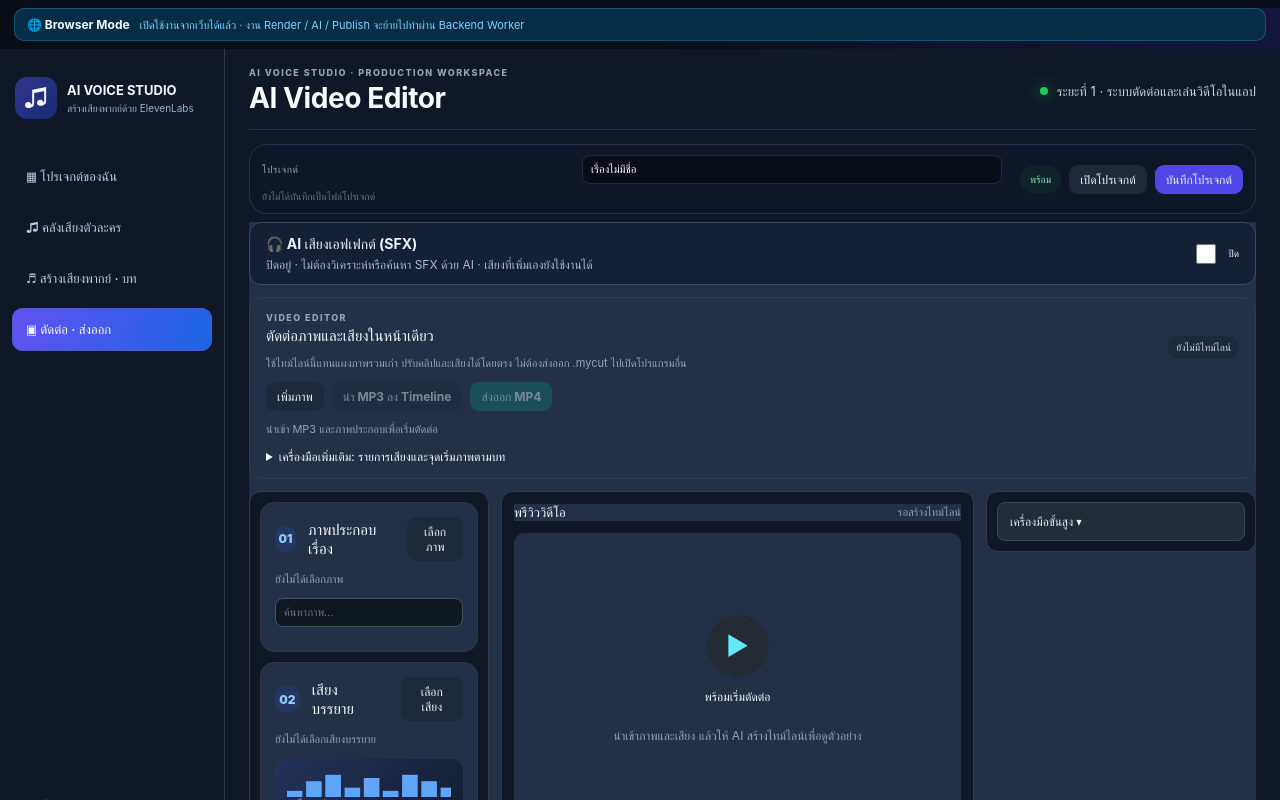
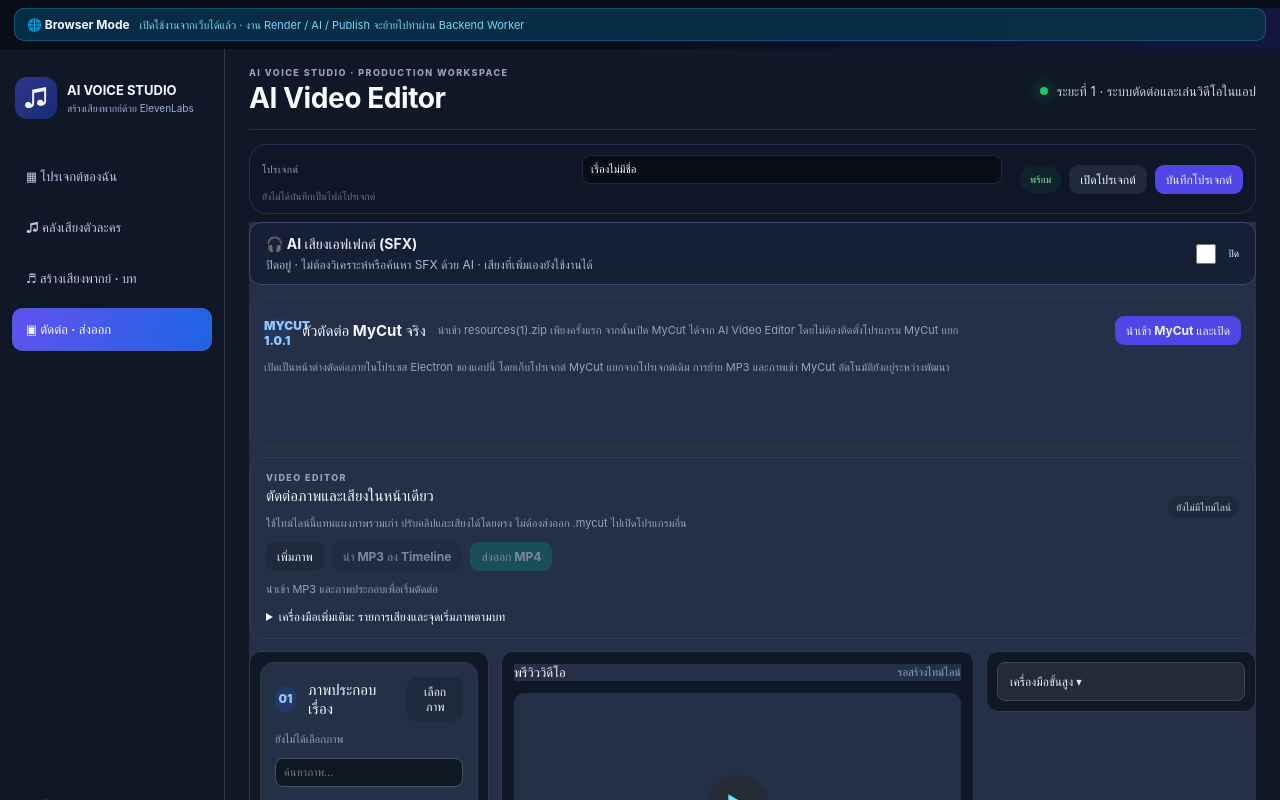
Before and after one commit to gananajak-lgtm/gananajak-lgtm-ai-video-editor, a React (Vite) app: page / in a window 1280 px wide. Both pictures are taken after a click on the button "▣ ตัดต่อ · ส่งออก". Shown: the top 800 px of the page. Built offline with nearby package versions, Linux system fonts and the light colour scheme.

Commit message:
feat(mycut): add one-time resources import and launch actual MyCut editor from app

```diff
--- a/src/renderer/App.tsx
+++ b/src/renderer/App.tsx
@@ -41,6 +41,27 @@ function formatTime(seconds: number) {
 }
 
 export default function App() {
+  const [myCutReady, setMyCutReady] = useState(false);
+  const [myCutOpening, setMyCutOpening] = useState(false);
+  const [myCutLocalMessage, setMyCutLocalMessage] = useState("");
+  useEffect(() => { void window.videoEditor.isLocalMyCutReady().then(setMyCutReady).catch(() => setMyCutReady(false)); }, []);
+  const openPersonalMyCut = async () => {
+    if (myCutOpening) return;
+    setMyCutOpening(true);
+    setMyCutLocalMessage("");
+    try {
+      if (!myCutReady) {
+        const installed = await window.videoEditor.importLocalMyCutResources();
+        if (!installed) { setMyCutLocalMessage("ยังไม่ได้เลือกแพ็กเกจ MyCut"); return; }
+        setMyCutReady(true);
+      }
+      await window.videoEditor.openLocalMyCutEditor();
+      setMyCutLocalMessage("เปิดหน้าตัดต่อ MyCut 1.0.1 แล้ว");
+    } catch (error) {
+      setMyCutLocalMessage("เปิด MyCut ไม่สำเร็จ: " + String(error));
+    } finally { setMyCutOpening(false); }
+  };
+
   const [projectId, setProjectId] = useState(() => `project-${Date.now()}`);
   const episodeEditorRef = useRef<{ projectId: string; episodeId: string } | null>(null);
   const autosaveGenerationRef = useRef(0);
@@ -1253,6 +1274,13 @@ export default function App() {
         <div className="heroBadge">🎧</div>
       </details>
 
+      <section className="panel" aria-label="MyCut สำหรับใช้งานส่วนตัว">
+        <div className="panelHeader"><div><span className="step">MYCUT 1.0.1</span><h3>ตัวตัดต่อ MyCut จริง</h3><p className="muted">นำเข้า resources(1).zip เพียงครั้งแรก จากนั้นเปิด MyCut ได้จาก AI Video Editor โดยไม่ต้องติดตั้งโปรแกรม MyCut แยก</p></div>
+          <button type="button" className="primary" disabled={myCutOpening} onClick={() => { void openPersonalMyCut(); }}>{myCutOpening ? "กำลังเปิด MyCut…" : myCutReady ? "เปิดตัวตัดต่อ MyCut" : "นำเข้า MyCut และเปิด"}</button>
+        </div>
+        {myCutLocalMessage && <p role="status">{myCutLocalMessage}</p>}
+        <p className="muted">เปิดเป็นหน้าต่างตัดต่อภายในโปรเซส Electron ของแอปนี้ โดยเก็บโปรเจกต์ MyCut แยกจากโปรเจกต์เดิม การย้าย MP3 และภาพเข้า MyCut อัตโนมัติยังอยู่ระหว่างพัฒนา</p>
+      </section>
       <section id="editor-timeline" className="timelinePanel" aria-label="หน้าตัดต่อหลัก">
         <div className="timelineHeader"><div><p className="eyebrow">VIDEO EDITOR</p><h3>ตัดต่อภาพและเสียงในหน้าเดียว</h3><p className="muted">ใช้ไทม์ไลน์นี้แทนแผงภาพรวมเก่า ปรับคลิปและเสียงได้โดยตรง ไม่ต้องส่งออก .mycut ไปเปิดโปรแกรมอื่น</p></div><div className="timelineMeta"><span>{timeline ? `${timeline.clips.length} ภาพ · ${formatTime(timeline.duration)}` : "ยังไม่มีไทม์ไลน์"}</span></div></div>
         <div className="voiceStudioActions">
```
